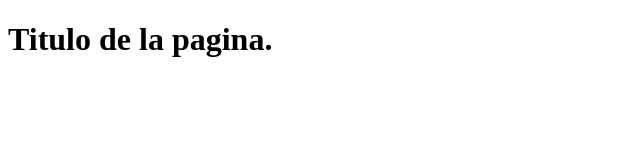
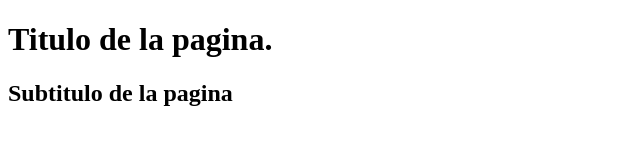
Before and after one commit to SantiagoVonk/MasterClassGit, a plain HTML site: page index.html in a window 1280 px wide. Shown: the whole page, without its empty margins (0-640 px from the left). Drawn offline with Linux system fonts and the light colour scheme.

Commit message:
agregue subtitulo

```diff
--- a/index.html
+++ b/index.html
@@ -8,5 +8,6 @@
 </head>
 <body>
     <h1>Titulo de la pagina.</h1>
+    <h2>Subtitulo de la pagina</h2>
 </body>
 </html>
```
